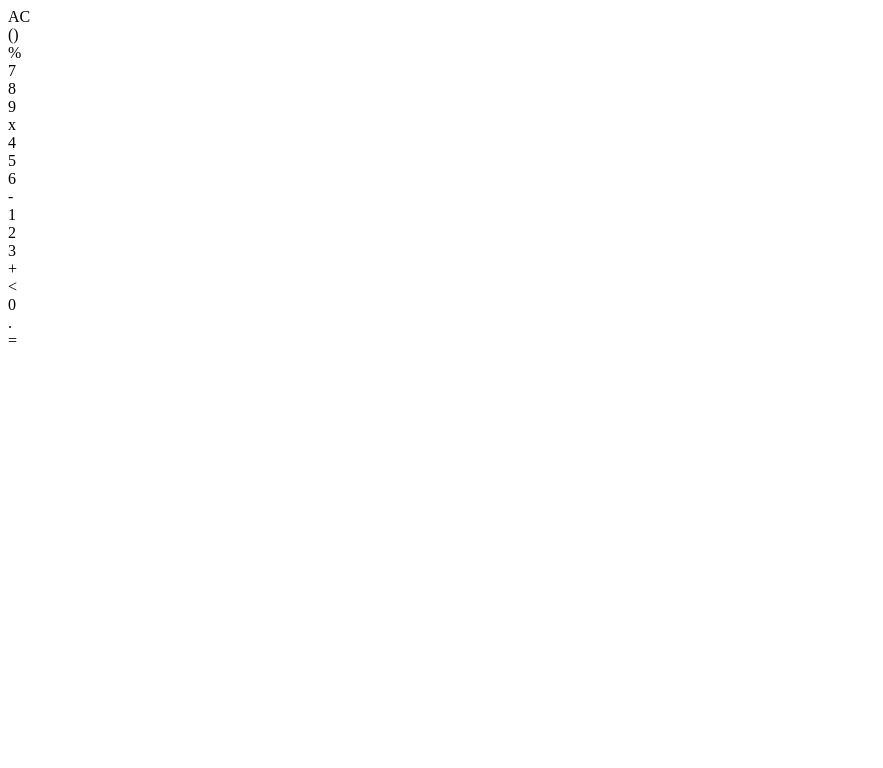
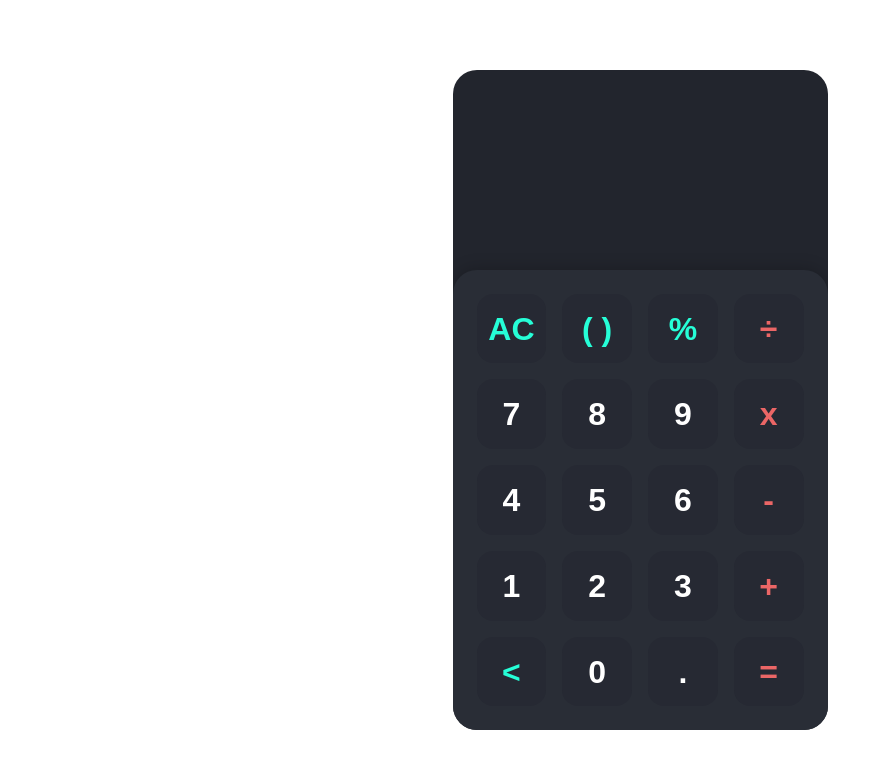
Before and after one commit to Sithum-Perera/Mern-Calculator, a plain HTML site: page index.html in a window 1280 px wide. Shown: the whole page, without its empty margins (0-883 px from the left). Drawn offline with Linux system fonts and the light colour scheme.

Commit message:
Design structure

```diff
--- a/index.html
+++ b/index.html
@@ -1,81 +1,112 @@
-<html>
+<!DOCTYPE html>
+<html lang="en">
 <head>
 	<meta charset="UTF-8">
 	<meta http-equiv="X-UA-Compatible" content="IE=edge">
 	<meta name="viewport" content="width=device-width, initial-scale=1.0">
 	<title>Calculator</title>
-        <link re="stylesheet" href="main.css" />
+	<link rel="stylesheet" href="main.css" />
 </head>
 <body>
+
 	<div class="app">
+
 		<div class="calculator">
+
 			<div class="display">
 				<div class="content">
 					<div class="input"></div>
 					<div class="output"></div>
 				</div>
 			</div>
+
 			<div class="keys">
+
 				<div data-key="clear" class="key action">
 					<span>AC</span>
 				</div>
-                    <div data-key="bracket" class="key action">
-                        <span>()</span>
+
+				<div data-key="brackets" class="key action">
+					<span>( )</span>
 				</div>
-                    <div data-key="/" class="key operator">
+
+				<div data-key="%" class="key action">
 					<span>%</span>
 				</div>
+
+				<div data-key="/" class="key operator">
+					<span>÷</span>
+				</div>
+
 				<div data-key="7" class="key">
 					<span>7</span>
 				</div>
+
 				<div data-key="8" class="key">
 					<span>8</span>
 				</div>
+
 				<div data-key="9" class="key">
 					<span>9</span>
 				</div>
+
 				<div data-key="*" class="key operator">
 					<span>x</span>
 				</div>
+
 				<div data-key="4" class="key">
 					<span>4</span>
 				</div>
+
 				<div data-key="5" class="key">
 					<span>5</span>
 				</div>
+
 				<div data-key="6" class="key">
 					<span>6</span>
 				</div>
+
 				<div data-key="-" class="key operator">
 					<span>-</span>
 				</div>
+
 				<div data-key="1" class="key">
 					<span>1</span>
 				</div>
+
 				<div data-key="2" class="key">
 					<span>2</span>
 				</div>
+
 				<div data-key="3" class="key">
 					<span>3</span>
 				</div>
+
 				<div data-key="+" class="key operator">
 					<span>+</span>
 				</div>
+
 				<div data-key="backspace" class="key action">
 					<span>&lt;</span>
 				</div>
+
 				<div data-key="0" class="key">
 					<span>0</span>
 				</div>
+
 				<div data-key="." class="key">
 					<span>.</span>
 				</div>
+
 				<div data-key="=" class="key operator">
 					<span>=</span>
 				</div>
 			</div>
+
 		</div>
+
 	</div>
+
 	<script src="main.js"></script>
 </body>
 </html>
--- a/main.css
+++ b/main.css
@@ -0,0 +1,113 @@
+* {
+	margin: 0;
+	padding: 0;
+	box-sizing: border-box;
+	font-family: sans-serif;
+}
+
+.app {
+	display: flex;
+	justify-content: center;
+	align-items: center;
+	height: 100vh;
+}
+
+.calculator {
+	background-color: #22252D;
+	width: 100%;
+	max-width: 375px;
+	min-height: 640px;
+	display: flex;
+	flex-direction: column;
+	border-radius: 1.5rem;
+	overflow: hidden;
+}
+
+.display {
+	min-height: 200px;
+	padding: 1.5rem;
+	display: flex;
+	justify-content: flex-end;
+	align-items: flex-end;
+	color: white;
+	text-align: right;
+	flex: 1 1 0%;
+}
+
+.display .content {
+	display: flex;
+	flex-direction: column;
+	justify-content: flex-end;
+	width: 100%;
+	max-width: 100%;
+	overflow: auto;
+}
+
+.display .input {
+	width: 100%;
+	font-size: 1.25rem;
+	margin-bottom: 0.5rem;
+}
+
+.display .output {
+	font-size: 3rem;
+	font-weight: 700;
+	width: 100%;
+	white-space: nowrap;
+}
+
+.display .operator {
+	color: #EB6666;
+}
+
+.display .brackets,
+.display .percent {
+	color: #26FED7;
+}
+
+.keys {
+	background-color: #292D36;
+	padding: 1.5rem;
+	border-radius: 1.5rem 1.5rem 0 0;
+	display: grid;
+	grid-template-columns: repeat(4, 1fr);
+	grid-template-rows: repeat(5, 1fr);
+	grid-gap: 1rem;
+	box-shadow: 0px -2px 16px rgba(0, 0, 0, 0.2);
+}
+
+.keys .key {
+	position: relative;
+	cursor: pointer;
+
+	display: block;
+	height: 0;
+	padding-top: 100%;
+	background-color: #262933;
+	border-radius: 1rem;
+	transition: 0.2s;
+	user-select: none;
+}
+
+.keys .key span {
+	position: absolute;
+	top: 50%;
+	left: 50%;
+	transform: translate(-50%, -50%);
+
+	font-size: 2rem;
+	font-weight: 700;
+	color: #FFF;
+}
+
+.keys .key:hover {
+	box-shadow: inset 0px 0px 8px rgba(0, 0, 0, 0.2);
+}
+
+.keys .key.operator span {
+	color: #EB6666;
+}
+
+.keys .key.action span {
+	color: #26FED7;
+}
```
Lines whose indentation alone changed are shown as unchanged.
